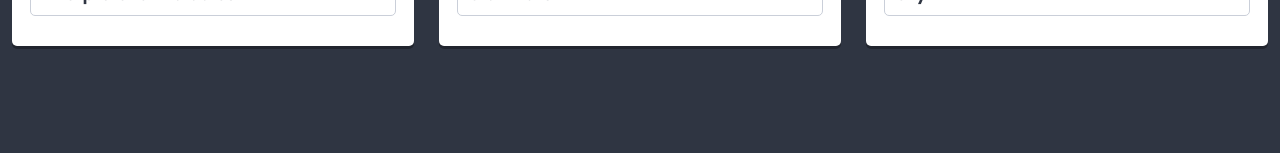
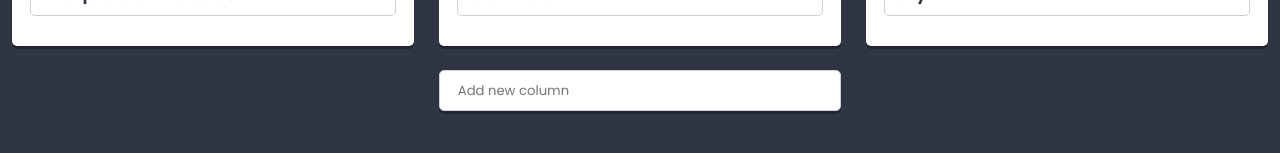
Before and after one commit to rado-jedro/react-to-do-app-2, a React app: page / in a window 1280 px wide. Shown: the part 583-736 px from the top of the page. Built offline with nearby package versions, Linux system fonts and the light colour scheme.

Commit message:
Add redux addColumn functionality

```diff
--- a/src/components/List/List.js
+++ b/src/components/List/List.js
@@ -4,12 +4,8 @@
 import PropTypes from 'prop-types';
 import Column from '../Column/ColumnContainer.js';
 import {settings} from '../../data/dataStore';
-//import Creator from '../Creator/Creator.js';
+import Creator from '../Creator/Creator.js';
 import ReactHtmlParser from 'react-html-parser';
-
-
-
-
 
 
 class List extends React.Component {
@@ -19,6 +15,7 @@
       description: PropTypes.node,
       columns: PropTypes.array,
       image: PropTypes.node,
+      addColumn: PropTypes.func,
     }
     static defaultProps = {
       description: settings.defaultListDescription,
@@ -26,7 +23,7 @@
     }
 
     render() {
-      const {title, image, description,columns} = this.props;
+      const {title, image, description,columns,addColumn} = this.props;
 
       return (
         <section className={styles.component}>
@@ -43,11 +40,11 @@
               <Column key={columnData.id} {...columnData} />
             ))}
           </div>
-          {/*
+
           <div className={styles.creator}>
-            <Creator text={settings.columnCreatorText} action={title => this.addColumn(title)}/>
+            <Creator text={settings.columnCreatorText} action={addColumn}/>
           </div>
-            */}
+
         </section>
       );
     }
```
